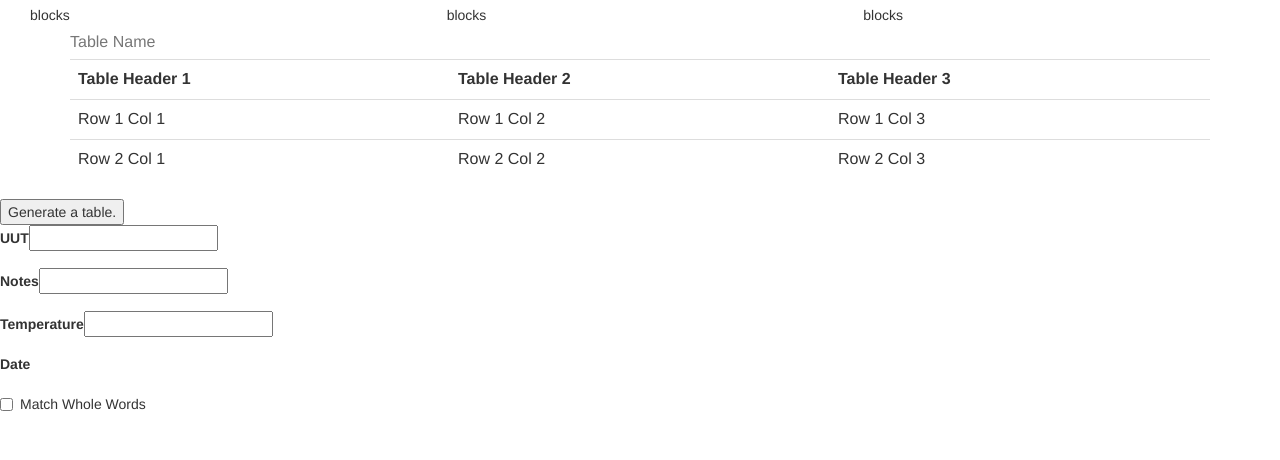
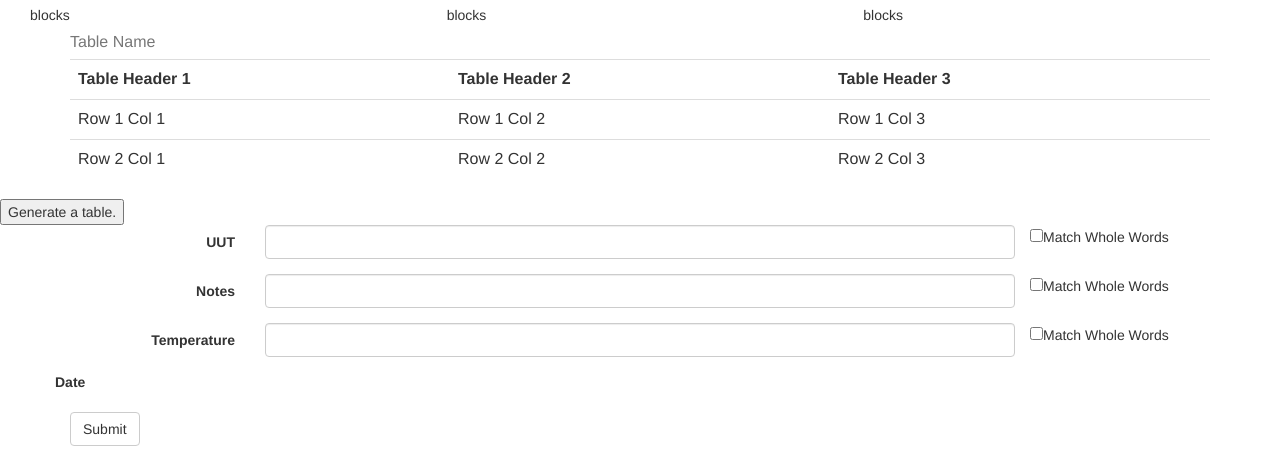
Before and after one commit to zx907/TripMatch, a Flask app: page /qyer in a window 1280 px wide. Shown: the part 416-876 px from the top of the page. Before the commit the page ends 827 px from the top, so only its background shows below. Run offline with Flask 2, Linux system fonts and the light colour scheme; some libraries are stand-ins or nearby versions.

Commit message:
format form

```diff
--- a/templates/framework.html
+++ b/templates/framework.html
@@ -96,7 +96,7 @@
         <input type="button" value="Generate a table." onclick="generate_table()">
     </div>
 
-    <div>
+    <!--<div>
         <form>
             <div class="form-group"><label>UUT</label><input type="text" id="UUT"></div>
             <div class="form-group"><label>Notes</label><input type="text" id="Notes"></div>
@@ -104,9 +104,35 @@
             <div class="form-group"><label>Date</label></div>
             <div class="checkbox"><label><input type="checkbox">Match Whole Words</label></div>
         </form>
+    </div>    -->
+
+    <div class="container">
+        <form class="form-horizontal">
+            <div class="form-group">
+                <label class="col-sm-2 control-label">UUT</label>
+                <div class="col-sm-8">
+                    <input type="text" class="form-control" id="UUT">
+                </div>
+                <div><input type="checkbox">Match Whole Words</div>
+            </div>
+            <div class="form-group">
+                <label class="col-sm-2 control-label">Notes</label>
+                <div class="col-sm-8">
+                    <input type="text" class="form-control" id="Notes">
+                </div>
+                <div><input type="checkbox">Match Whole Words</div>
+            </div>
+            <div class="form-group">
+                <label class="col-sm-2 control-label">Temperature</label>
+                <div class="col-sm-8">
+                    <input type="text" class="form-control" id="Temperature">
+                </div>
+                <div><input type="checkbox">Match Whole Words</div>
+            </div>
+            <div class="form-group"><label>Date</label></div>
+            <div><button type="submit" class="btn btn-default">Submit</button></div>
+        </form>
     </div>
-
-
 
     <script>
         var table = document.getElementsByClassName("table")
@@ -120,8 +146,6 @@
         var data=$.getJSON("/getJSONResult", query_params, generate_table());
     </script>-->
 
-
-
 </body>
 
 </html>
```
